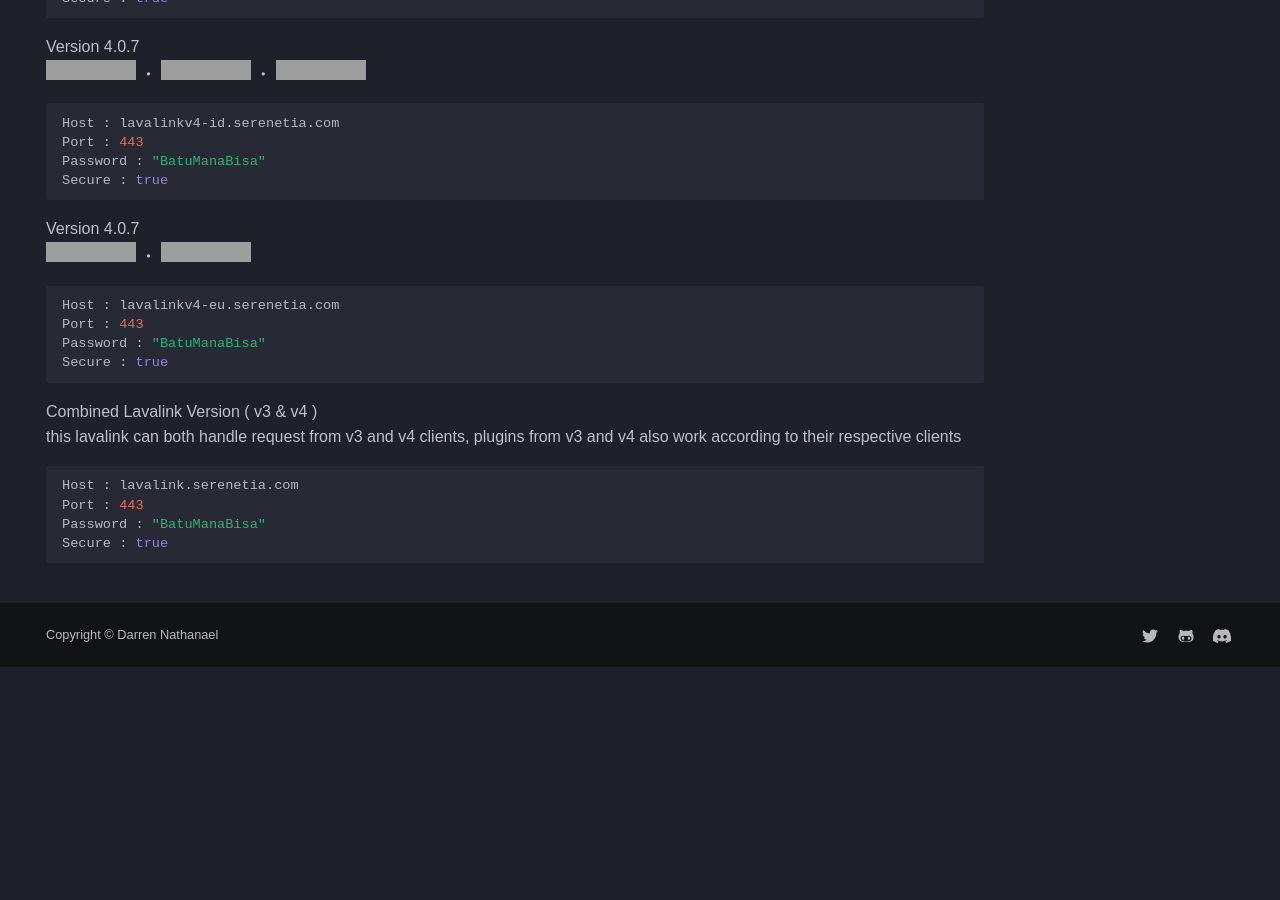
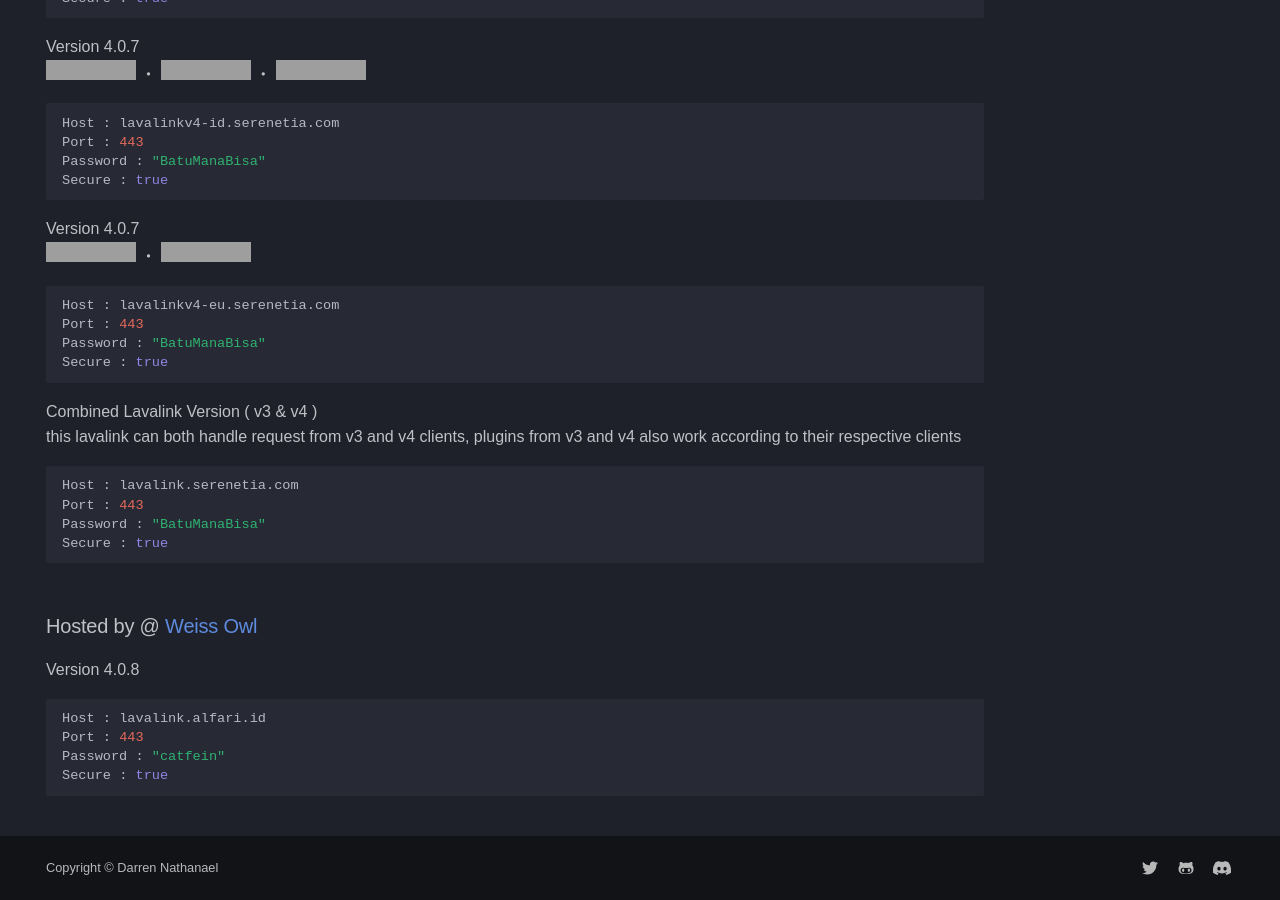
Before and after one commit to DarrenOfficial/lavalink-list, an MkDocs documentation site: the page built from docs/SSL/lavalink-with-ssl.md, in a window 1280 px wide and 900 px high, scrolled down 1801 px. Built offline with MkDocs 1.6.1 and Material for MkDocs 9.7.7, drawn with Linux system fonts in a browser that asks for light colours; some web fonts are replaced; comment, search, counter and statistics services are not loaded; a style sheet for code colours, icons or effects is not loaded; before the commit the page ends 2468 px from its top, so only the background shows below that; some of the changed text lies outside the part shown; grey boxes are pictures that could not be loaded.

Commit message:
Update lavalink-with-ssl.md (#591)

````diff
--- a/docs/SSL/lavalink-with-ssl.md
+++ b/docs/SSL/lavalink-with-ssl.md
@@ -105,3 +105,11 @@ Port : 443
 Password : "BatuManaBisa"
 Secure : true
 ```
+### Hosted by @ [Weiss Owl](https://discord.alfari.id)
+Version 4.0.8
+```bash
+Host : lavalink.alfari.id
+Port : 443
+Password : "catfein"
+Secure : true
+```
````
